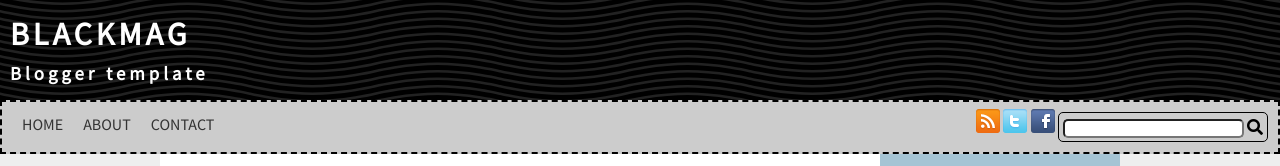
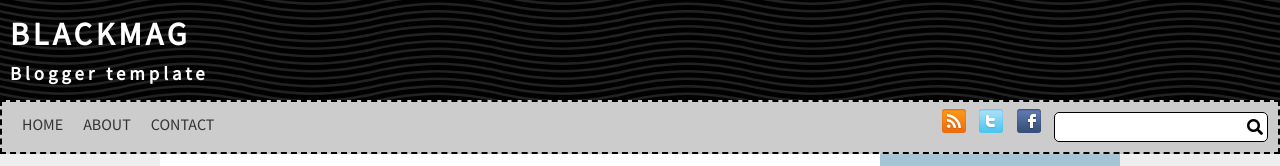
Before and after one commit to cyberaestheterip/mod03-10, a plain HTML site: page index.html in a window 1280 px wide. Shown: the top 166 px of the page. Drawn offline with Linux system fonts and the light colour scheme.

Commit message:
Fix nav.

```diff
--- a/assets/css/style.css
+++ b/assets/css/style.css
@@ -87,15 +87,20 @@ nav > section {
 nav > section > label {
 	border: 1px solid black;
 	border-radius: 5px;
+	background-color: #fff;
 	padding: 4px;
 }
 
 nav > section img {
 	cursor: pointer;
+	display: inline-block;
+	margin-right: 10px;
 }
 
 nav > section > label > input {
 	border-radius: 5px;
+	border: 0;
+	padding: 4px;
 }
 
 nav > section > label > i {
--- a/index.html
+++ b/index.html
@@ -18,7 +18,7 @@
 			</header >
 			<nav class="section clear row">
 				<ul class="col-lg-6 col-md-12 col-sm-12">
-					<li class="col-md-4 col-sm-4 button"><a href="#">Home</a></li>
+					<li class="col-md-4 col-sm-4"><a href="#">Home</a></li>
 					<li class="col-md-4 col-sm-4"><a href="#">About</a></li>
 					<li class="col-md-4 col-sm-4"><a href="#">Contact</a></li>
 				</ul>
```
Also changed, not shown: 2 other files.
